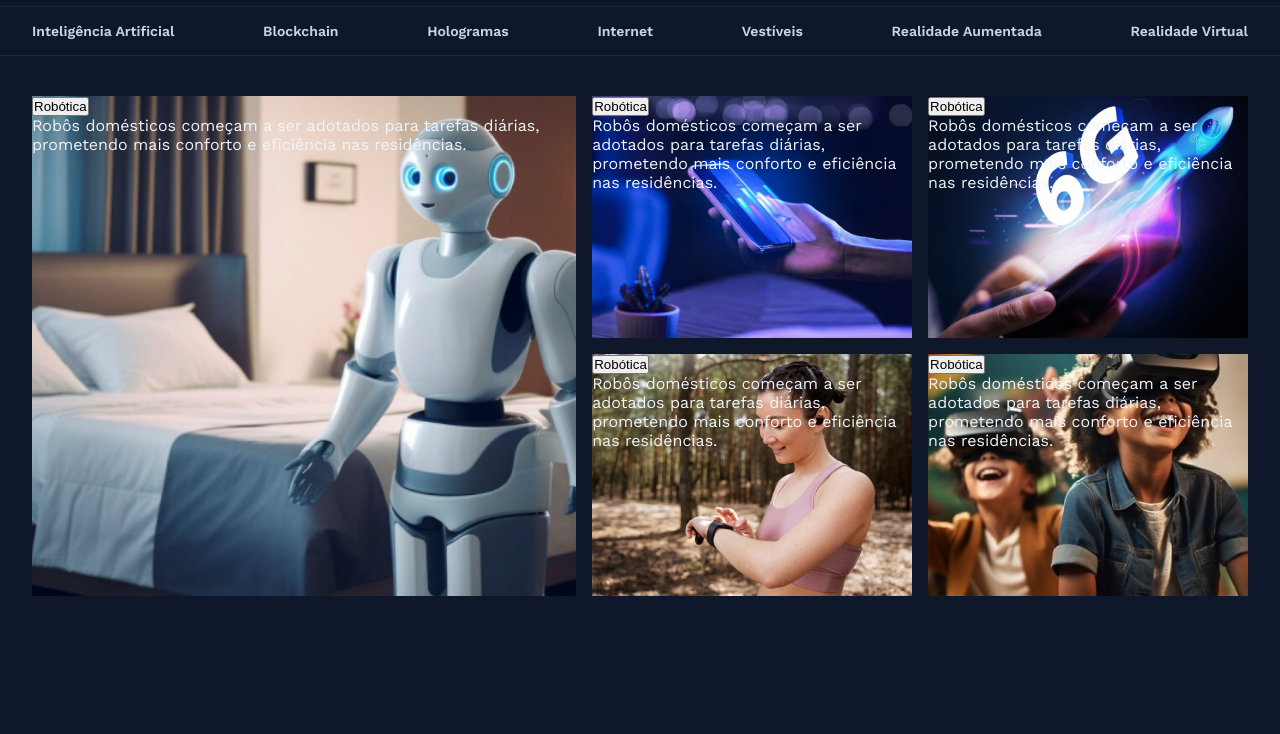
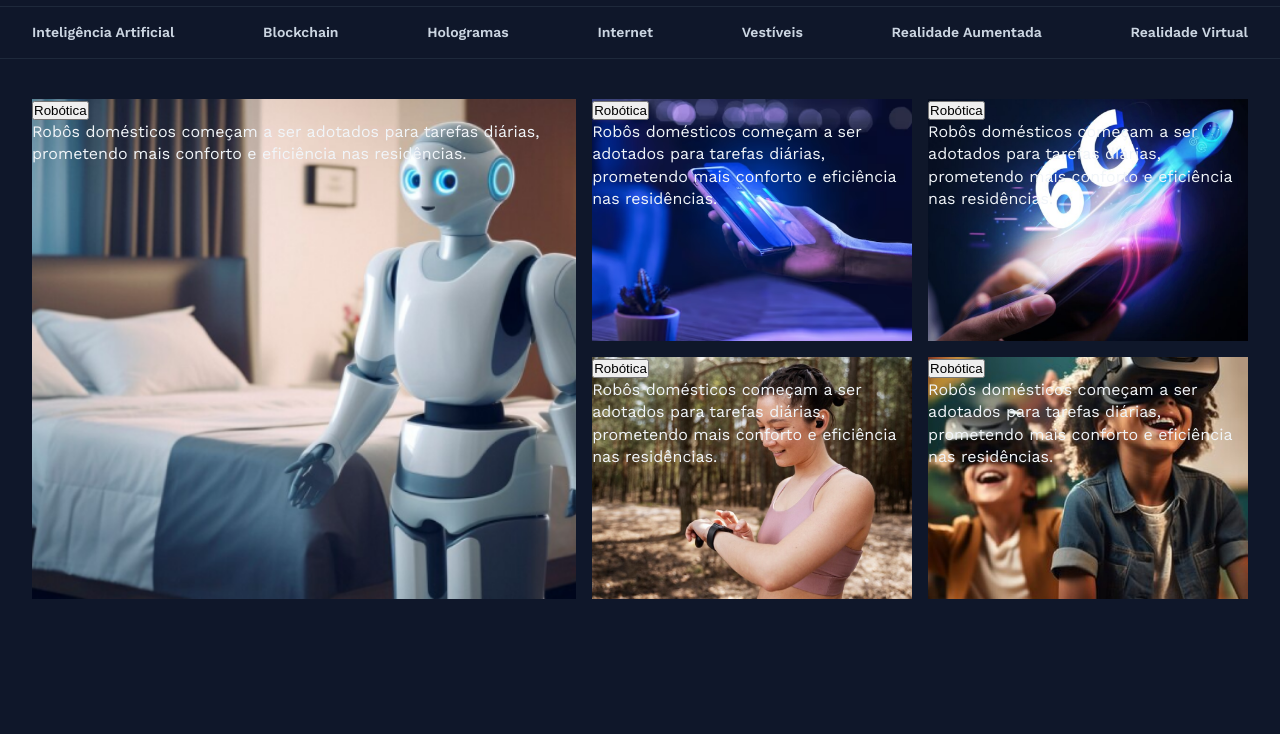
Before and after one commit to rosendo2015/portal_de_noticias, a plain HTML site: page index.html in a window 1280 px wide. Shown: the part 66-800 px from the top of the page. Drawn offline with nearby package versions, Linux system fonts and the light colour scheme.

Commit message:
fonts no css

```diff
--- a/styles/global.css
+++ b/styles/global.css
@@ -10,9 +10,17 @@
   --stroke-color: #1e293b;
   --text-color-primary: #f1f5f9;
   --text-color-secondary: #cbd5e1;
+
+  --font-family: 'Work Sans', sans-serif;
+  --h1: 800 24px/135% var(--font-family);
+  --h2: 800 16px/140% var(--font-family);
+  --h3: 800 14px/140% var(--font-family);
+  --text-span: 600 14px/140% var(--font-family);
+  --text: 400 16px/140% var(--font-family);
+  --text-sm: 400 14px/160% var(--font-family);
 }
 body {
-  font-family: 'Work Sans', sans-serif;
+  font: var(--text);
   background-color: var(--bg-color);
   color: var(--text-color-primary);
 }
@@ -21,3 +29,11 @@ a {
   text-decoration: none;
   color: inherit;
 }
+a:hover {
+  color: var(--brand-color-light);
+}
+h1,
+h2,
+h3 {
+  font: inherit;
+}
```
